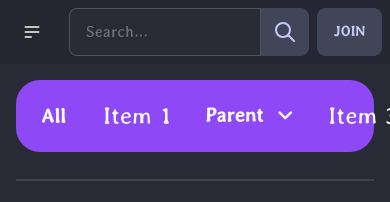
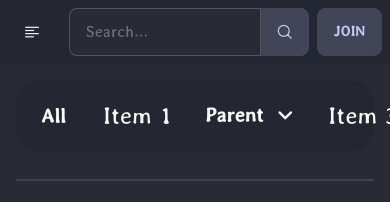
Before and after one commit to Tuugiixtyl/massitfab-app, a Vue app: page /explore in a window 390 px wide. Shown: the top 202 px of the page. Built offline with nearby package versions, Linux system fonts and the light colour scheme; no server answers; what prettier-plugin-tailwindcss would draw is missing.

Commit message:
minor adjustments

```diff
--- a/src/layout/Header.vue
+++ b/src/layout/Header.vue
@@ -24,20 +24,7 @@ function logout() {
       <div class="dropdown">
         <label tabindex="0" class="btn-ghost btn-circle btn">
           <input type="checkbox" class="hidden" />
-          <svg
-            xmlns="http://www.w3.org/2000/svg"
-            class="h-5 w-5"
-            fill="none"
-            viewBox="0 0 24 24"
-            stroke="currentColor"
-          >
-            <path
-              stroke-linecap="round"
-              stroke-linejoin="round"
-              stroke-width="2"
-              d="M4 6h16M4 12h16M4 18h7"
-            />
-          </svg>
+          <i class="pi pi-align-left"></i>
         </label>
         <ul
           tabindex="0"
@@ -84,20 +71,7 @@ function logout() {
             class="input-bordered input"
           />
           <button class="btn-square btn">
-            <svg
-              xmlns="http://www.w3.org/2000/svg"
-              class="h-6 w-6"
-              fill="none"
-              viewBox="0 0 24 24"
-              stroke="currentColor"
-            >
-              <path
-                stroke-linecap="round"
-                stroke-linejoin="round"
-                stroke-width="2"
-                d="M21 21l-6-6m2-5a7 7 0 11-14 0 7 7 0 0114 0z"
-              />
-            </svg>
+            <i class="pi pi-search"></i>
           </button>
         </div>
       </div>
@@ -107,20 +81,7 @@ function logout() {
       >
         <label tabindex="0" class="btn-ghost btn-circle btn">
           <div class="indicator">
-            <svg
-              xmlns="http://www.w3.org/2000/svg"
-              class="h-5 w-5"
-              fill="none"
-              viewBox="0 0 24 24"
-              stroke="currentColor"
-            >
-              <path
-                stroke-linecap="round"
-                stroke-linejoin="round"
-                stroke-width="2"
-                d="M3 3h2l.4 2M7 13h10l4-8H5.4M7 13L5.4 5M7 13l-2.293 2.293c-.63.63-.184 1.707.707 1.707H17m0 0a2 2 0 100 4 2 2 0 000-4zm-8 2a2 2 0 11-4 0 2 2 0 014 0z"
-              />
-            </svg>
+            <i class="pi pi-shopping-cart" style="font-size: 1.25rem"></i>
             <span class="badge badge-sm indicator-item">8</span>
           </div>
         </label>
@@ -136,6 +97,15 @@ function logout() {
             </div>
           </div>
         </div>
+      </div>
+      <div
+        v-if="store.isLoggedIn"
+        class="dropdown dropdown-end hidden sm:dropdown-content sm:inline-block">
+        <label tabindex="0" class="btn-ghost btn-circle btn">
+          <div class="indicator">
+            <i class="pi pi-upload" style="font-size: 1.25rem"></i>
+          </div>
+        </label>
       </div>
       <div v-if="store.isLoggedIn" class="dropdown dropdown-end">
         <label tabindex="0" class="mask btn-ghost mask-hexagon btn-circle btn">
--- a/src/views/ExploreView.vue
+++ b/src/views/ExploreView.vue
@@ -40,7 +40,7 @@ onMounted(() => {
   <Layout>
     <div class="flex items-center justify-center">
       <div class="z-20 min-h-screen flex-col overflow-hidden p-4 text-2xl">
-        <div class="navbar rounded-3xl bg-secondary-focus">
+        <div class="navbar rounded-3xl bg-base-200">
           <div class="flex-1">
             <a
               @click="router.push('/explore')"
@@ -56,7 +56,7 @@ onMounted(() => {
                   Parent
                   <i class="pi pi-angle-down" />
                 </a>
-                <ul class="z-50 bg-secondary p-2">
+                <ul class="z-50 bg-base-300 p-2">
                   <li><a>Submenu 1</a></li>
                   <li><a>Submenu 2</a></li>
                 </ul>
```
